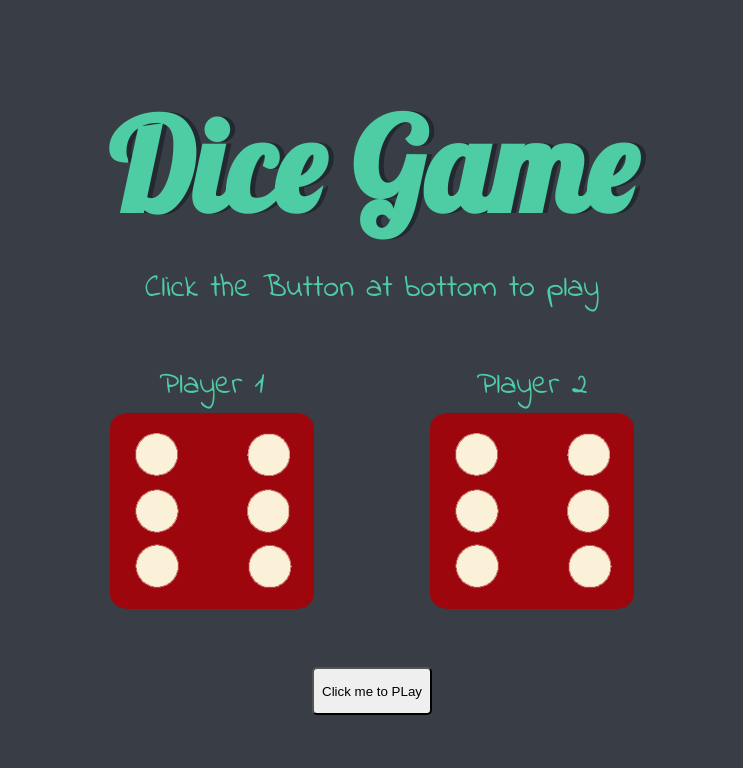
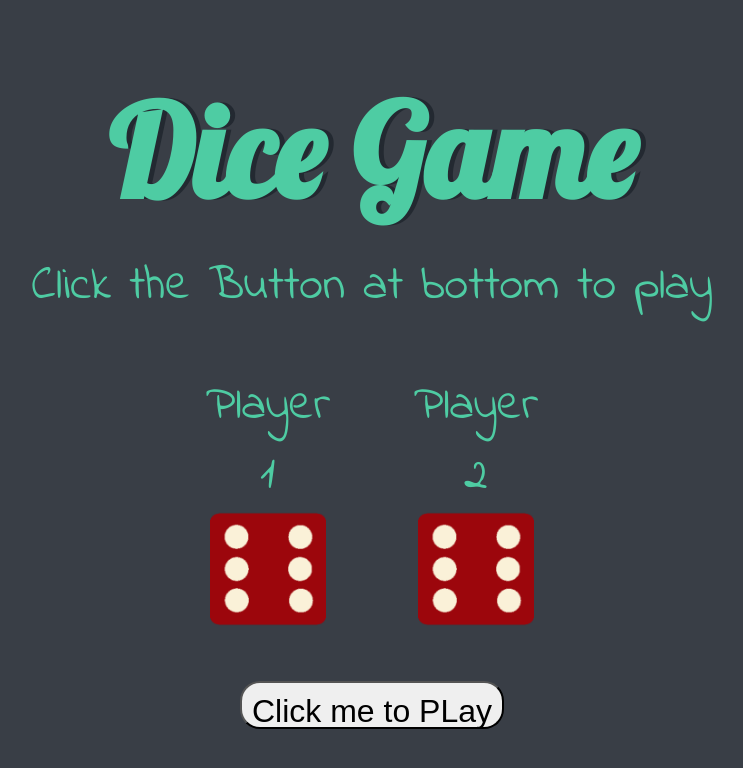
Before and after one commit to Harshitn08/Dicee_game, a plain HTML site: page index.html in a window 1280 px wide. Shown: the whole page, without its empty margins (268-1011 px from the left). Drawn offline with Linux system fonts and the light colour scheme.

Commit message:
Update styles.css

```diff
--- a/styles.css
+++ b/styles.css
@@ -27,13 +27,15 @@ body {
 
 
 button {
+  font-size: 2rem;
   height: 100%;
-  border-radius: 5px;
-  padding: 8px;
+  border-radius: 20px;
+  padding: 10px;
 }
 
 
 .dice {
+  width: 18vh;
   text-align: center;
   display: inline-block;
   margin: 30px;
@@ -52,7 +54,7 @@ h1 {
 }
 
 p {
-  font-size: 2rem;
+  font-size: 3rem;
   color: #4ECCA3;
   font-family: 'Indie Flower', cursive;
 }
```
